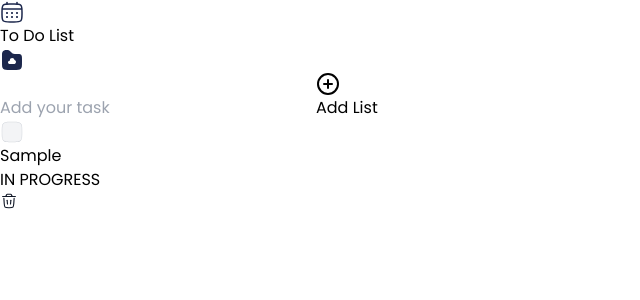
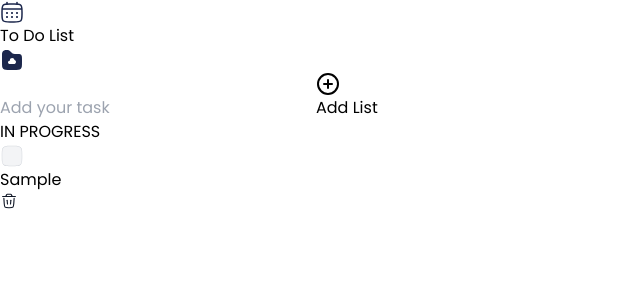
Before and after one commit to dopemukesh/ormat-todolist, a React (Vite) app: page / in a window 1280 px wide. Both pictures are taken after typing "Sample" into the empty fields and a click on the button "Add List". Shown: the top 300 px of the page, without its empty margins (0-640 px from the left). Built offline with nearby package versions, Linux system fonts and the light colour scheme.

Commit message:
progress indication shifted to the top side of the task

```diff
--- a/src/components/Todo.jsx
+++ b/src/components/Todo.jsx
@@ -75,7 +75,7 @@ const Todo = () => {
                 </header>
 
                 {/* ----- todo lists -----  */}
-                <div className={`lists overflow-y-scroll max-h-[656px] bg-gray-50 my-4 rounded-2xl flex flex-col gap-1 ${todoList.length > 0 ? 'p-1.5 border' : 'p-0'}`}>
+                <div className={`lists overflow-y-scroll max-h-[656px] bg-gray-50 my-4 rounded-2xl flex flex-col gap-2 ${todoList.length > 0 ? 'p-1.5 border' : 'p-0'}`}>
                     {todoList.map((item, index) => {
                         return <TodoItems key={index} text={item.text} id={item.id} isComplete={item.isComplete} deleteTodo={deleteTodo} toggle={toggle} />
                     })}
--- a/src/components/TodoItems.jsx
+++ b/src/components/TodoItems.jsx
@@ -6,22 +6,30 @@ import unTick from '../assets/icons/not_tick.svg'
 const TodoItems = ({ text, id, isComplete, deleteTodo, toggle }) => {
   return (
     <>
-      <div className='flex items-center'>
-        <div className={`flex flex-1 rounded-xl p-2 border ${isComplete ? 'bg-emerald-50 border-emerald-300' : 'bg-white'}`}>
-          <img onClick={() => { toggle(id) }} src={isComplete ? tick : unTick} alt="" className='h-7 cursor-pointer' />
+      <div className={`flex flex-col rounded-xl ${isComplete ? "bg-emerald-100 border-emerald-300" : "bg-yellow-50"}`}>
+
+        <p className={`text-[8px] font-medium whitespace-nowrap py-1 px-2 rounded-t-md  ${isComplete ? "bg-emerald-100 border-emerald-300 text-emerald-500" : "bg-yellow-50 border-yellow-300 text-yellow-500"}`}>
+          {isComplete ? "COMPLETED" : "IN PROGRESS"}
+        </p>
+
+        <div className={`flex flex-1 rounded-xl p-2 border ${isComplete ? 'bg-white border-emerald-300' : 'bg-white'}`}>
+
+
+          {/* <p className={`text-[8px] font-medium whitespace-nowrap py-1 px-2 rounded-md border ${isComplete ? "bg-emerald-100 border-emerald-500 text-emerald-500" : "bg-yellow-50 border-yellow-400 text-yellow-500"}`}>
+            {isComplete ? "COMPLETED" : "IN PROGRESS"}
+          </p> */}
+
+
+          <img onClick={() => { toggle(id) }} src={isComplete ? tick : unTick} alt="" className='h-7 cursor-pointer select-none' />
           <div className='relative flex items-start justify-between w-full'>
-            {/* <p className={`absolute text-[10px] -top-5 left-4 py-1 px-2 rounded-full border ${isComplete ? "bg-emerald-100 border-emerald-500 text-emerald-500" : "bg-yellow-50 border-yellow-400 text-yellow-400"} text-gray-100`}>
-              {isComplete ? "COMPLETED" : "IN PROGRESS"}
-            </p> */}
-
             <p className={`mx-2 decoration-[1.5px] decoration-emerald-500 flex self-center text-sm md:text-base break-words hyphens-auto break-all ${isComplete ? "line-through text-gray-400" : ""}`}>
               {text}
             </p>
 
             <div className='flex items-center gap-2 w-fit justify-end'>
-              <p className={`text-[8px] font-medium whitespace-nowrap py-1 px-2 rounded-md border ${isComplete ? "bg-emerald-100 border-emerald-500 text-emerald-500" : "bg-yellow-50 border-yellow-400 text-yellow-500"}`}>
+              {/* <p className={`text-[8px] font-medium whitespace-nowrap py-1 px-2 rounded-md border ${isComplete ? "bg-emerald-100 border-emerald-500 text-emerald-500" : "bg-yellow-50 border-yellow-400 text-yellow-500"}`}>
                 {isComplete ? "COMPLETED" : "IN PROGRESS"}
-              </p>
+              </p> */}
               <div onClick={() => { deleteTodo(id) }} className='group grid place-content-center h-7 w-7 p-1 rounded-md cursor-pointer border bg-gray-100 hover:bg-gray-200 active:bg-rose-500'>
                 <svg width="18" height="18" viewBox="0 0 24 24" fill="none" xmlns="http://www.w3.org/2000/svg">
                   <path className='group-active:stroke-white' d="M20.5001 6H3.5" stroke="#111827" strokeWidth="1.5" strokeLinecap="round" />
```
